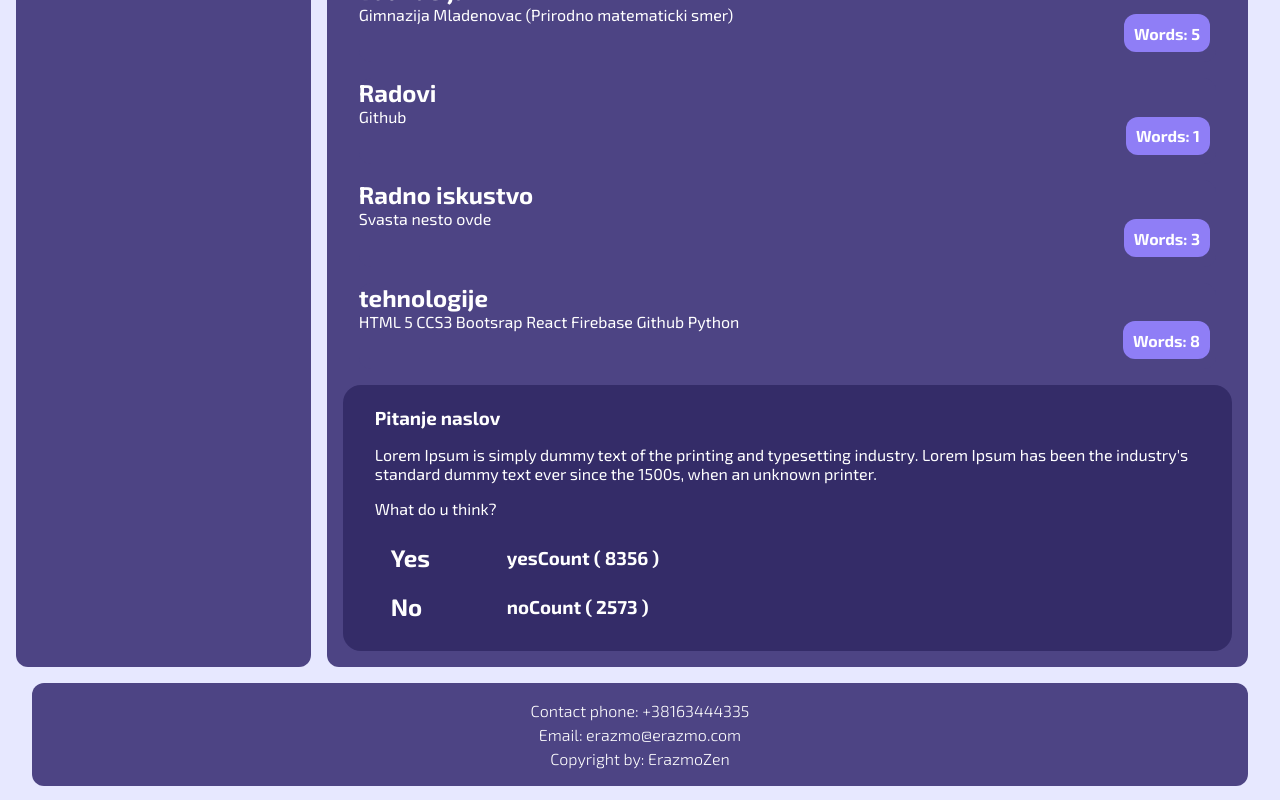
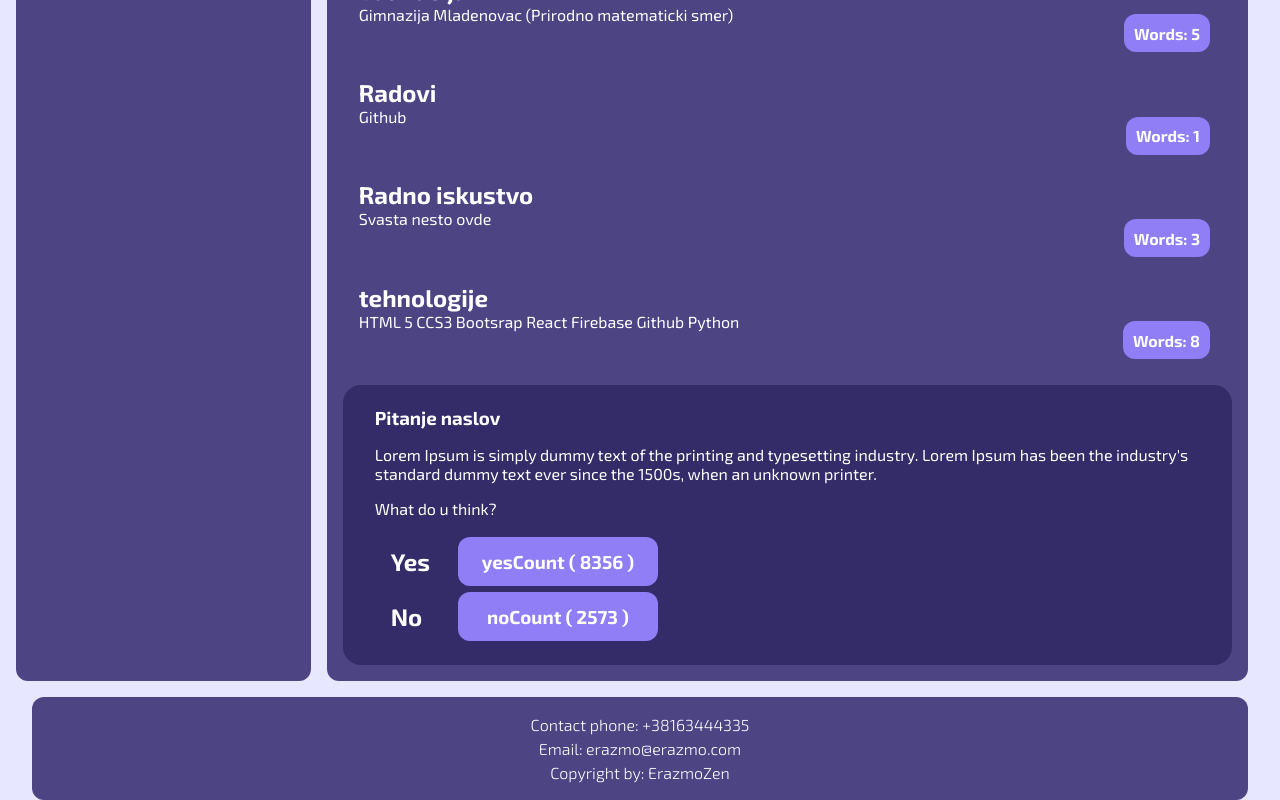
Before and after one commit to erazmozen/hub, a React (Create React App) app: page / in a window 1280 px wide. Shown: the part 697-1497 px from the top of the page. Built offline with nearby package versions, Linux system fonts and the light colour scheme.

Commit message:
Restyle a bit

```diff
--- a/src/components/css/side/poll.css
+++ b/src/components/css/side/poll.css
@@ -26,12 +26,17 @@
 
 .yes-bar h2,
 .no-bar h2 {
-  width: 100px;
+  width: 80px;
+  align-self: center;
 }
 
 .yes-bar h3,
 .no-bar h3 {
-  margin: 0;
+  background-color: var(--secondary-pale);
+  margin: 0.2rem;
+  padding: 0.8rem 1rem;
   align-self: center;
-  margin-left: 2rem;
+  width: 200px;
+  border-radius: 12px;
+  text-align: center;
 }
```
